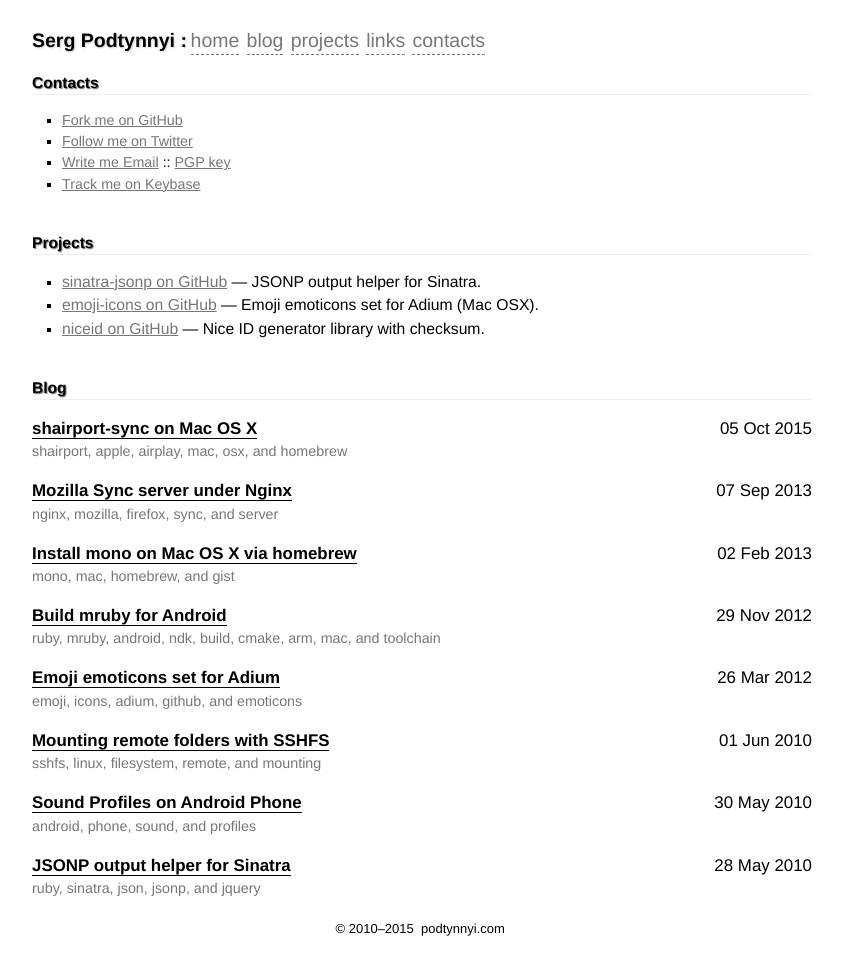
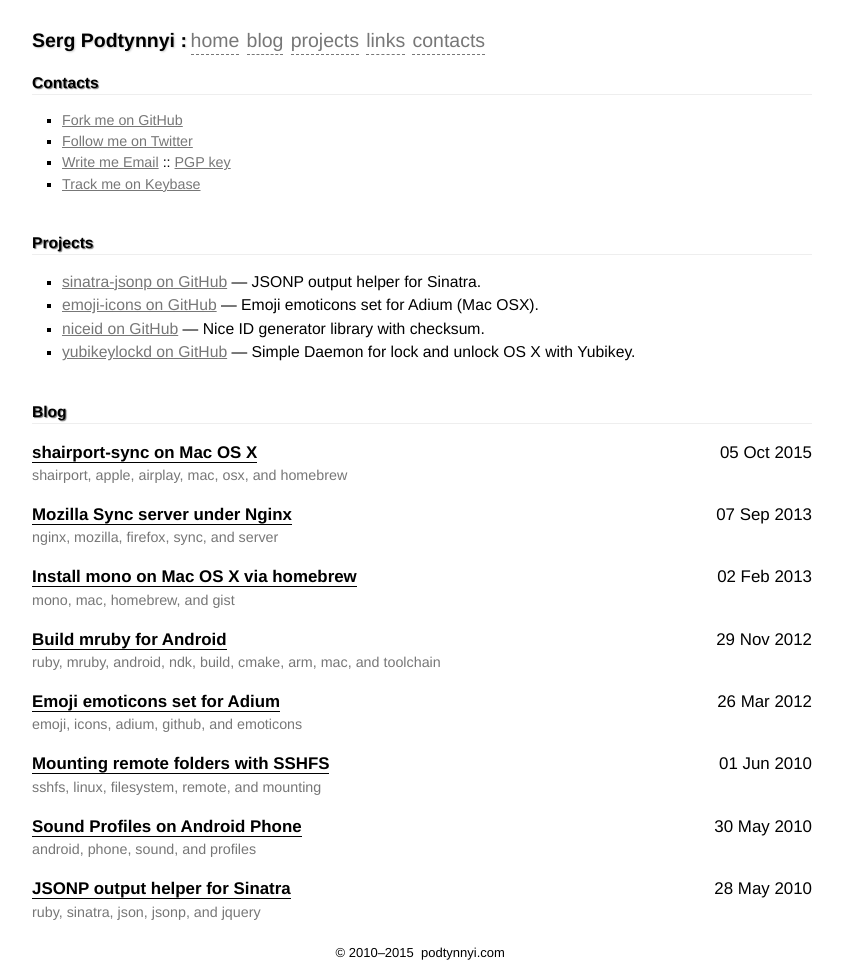
Before and after one commit to shtirlic/shtirlic.github.com, a Jekyll site: the page built from index.html, in a window 1280 px wide. Shown: the whole page, without its empty margins (218-1061 px from the left). Built offline with Jekyll 4.4.1, drawn with Linux system fonts in a browser that asks for light colours; some web fonts are replaced; before the commit the page ends 949 px from its top, so only the background shows below that.

Commit message:
Add yubikeylockd project

```diff
--- a/index.html
+++ b/index.html
@@ -27,7 +27,13 @@
   <li>
     <span class="project-names">
       <a href="https://github.com/shtirlic/niceid">niceid on GitHub</a> &mdash; Nice ID generator library with checksum.
-    </span></li>
+    </span>
+  </li>
+  <li>
+    <span class="project-names">
+      <a href="https://github.com/shtirlic/yubikeylockd">yubikeylockd on GitHub</a> &mdash; Simple Daemon for lock and unlock OS X with Yubikey.
+    </span>
+  </li>
 </ul>
 
 
```
